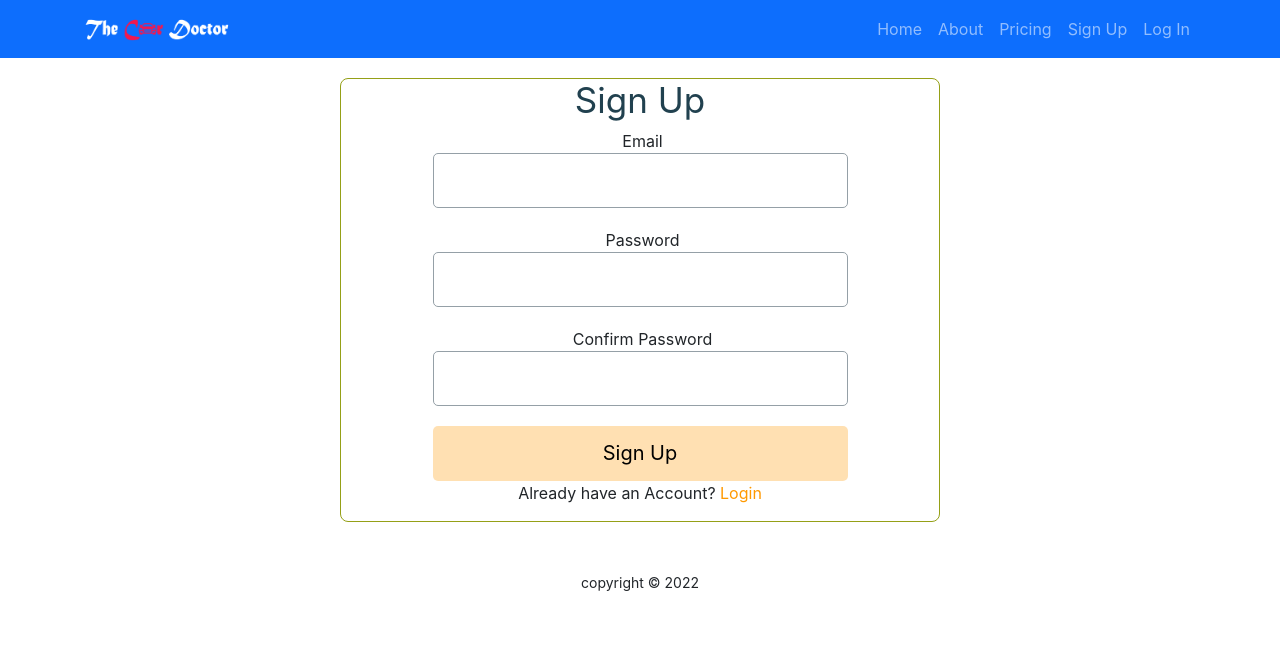
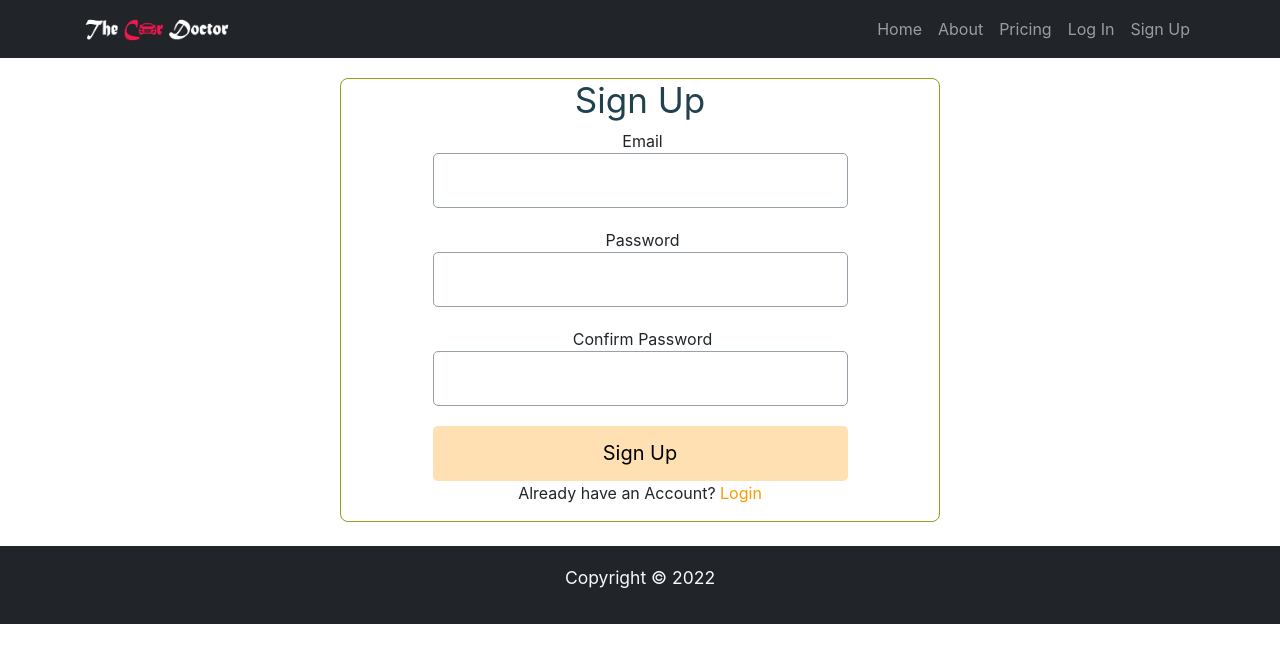
Before and after one commit to anamul01988/genius-car-services, a React (Create React App) app: page /signup in a window 1280 px wide. Shown: the top 662 px of the page. Built offline with nearby package versions, Linux system fonts and the light colour scheme; no server answers.

Commit message:
few style changed

```diff
--- a/src/Pages/Home/Expert/Expert.js
+++ b/src/Pages/Home/Expert/Expert.js
@@ -1,14 +1,15 @@
 import React from 'react';
+import { Link } from 'react-router-dom';
 
 const Expert = ({expert}) => {
     const {name, img}= expert;
     return (
-        <div className="card g-5 col-sm-12 col-md-6 col-lg-4" style={{width: "18rem"}}>
+        <div className="card g-3 m-2 col-sm-12 col-md-6 col-lg-4" style={{width: "18rem"}}>
         <img src={img} className="card-img-top" alt="..."/>
         <div className="card-body">
           <h5 className="card-title">{name}</h5>
           <p className="card-text">Some quick example text to build on the card title and make up the bulk of the card's content.</p>
-          <a href="#" className="btn btn-primary">Go somewhere</a>
+          <Link to="" className="btn btn-primary">View More</Link>
         </div>
       </div>
     );
--- a/src/Pages/Home/Experts/Experts.js
+++ b/src/Pages/Home/Experts/Experts.js
@@ -18,7 +18,7 @@ const Experts = () => {
     ]
     return (
         <div className='container '>
-            <h2 className='text-primary text-center mt-4'>Our experts</h2>
+            <h2 className='text-primary text-center mt-4 mb-3 fs-2'>Our experts</h2>
             <div className="row">
                 {
                     experts.map(expert => <Expert key={expert.id} expert={expert}></Expert>)
--- a/src/Pages/Home/Service/Service.css
+++ b/src/Pages/Home/Service/Service.css
@@ -1,6 +1,6 @@
 .service{
     border: 1px solid lightskyblue;
     border-radius: 10px;
-    padding-bottom: 10px;
+    /* padding-bottom: 10px; */
     text-align: center;
 }
--- a/src/Pages/Home/Service/Service.js
+++ b/src/Pages/Home/Service/Service.js
@@ -3,12 +3,12 @@ import './Service.css';
 const Service = ({service}) => {
     const {name, img, description, price }= service;
     return (
-        <div className='service'>
-            <img className='w-100' src={img} alt="img" />
-            <h3>{name}</h3>
-            <h5>{price}</h5>
+        <div className='service shadow rouded '>
+            <img className='w-100 ' src={img} alt="img" />
+            <h3 className='fs-5 pt-3'> {name}</h3>
+            <h5 className='text-dark'>Price: {price}</h5>
             <p><small>{description}</small></p>
-            <button className='btn btn-primary'>BooK: {name}</button>
+            <button className='btn btn-warning w-100'>Book For: {name}</button>
         </div>
     );
 };
--- a/src/Pages/Home/Services/Services.js
+++ b/src/Pages/Home/Services/Services.js
@@ -12,8 +12,8 @@ const Services = () => {
     return (
         <div className='container' >
            <div className="row">
-           <h1 className='text-primary text-center mt-5'>Our Services</h1>
-            <p>services: { services.length}</p>
+           <h1 className='text-primary text-center mt-5 mb-3 fs-2'>Our Services</h1>
+            {/* <p>services: { services.length}</p> */}
            <div className="services-container">
            {
                services.map(service => <Service key={service.id} service = {service}/>)
--- a/src/Pages/Shared/Footer/Footer.js
+++ b/src/Pages/Shared/Footer/Footer.js
@@ -4,9 +4,11 @@ const Footer = () => {
     const today = new Date();
     const year = today.getFullYear();
     return (
-        <div className='text-center mt-5'>
-            <p><small>copyright © {year}</small></p>
+      <div className="container-full bg-dark mt-4 py-3">
+            <div className='text-center text-light fs-5'>
+            <p><small>Copyright © {year}</small></p>
         </div>
+      </div>
     );
 };
 
--- a/src/Pages/Shared/Header/Header.js
+++ b/src/Pages/Shared/Header/Header.js
@@ -13,7 +13,7 @@ const Header = () => {
 
       <>
        <div className="container-full">
-       <Navbar bg="primary" variant="dark">
+       <Navbar bg="dark" variant="dark">
           <Container>
             <Navbar.Brand href="#home">
                <img src={logo} height="30" alt=""></img>
@@ -23,11 +23,14 @@ const Header = () => {
               <Nav.Link href="/about">About</Nav.Link>
               <Nav.Link href="">Pricing</Nav.Link>
               {/* <Nav.Link href="/login">Log In</Nav.Link> */}
-              <Nav.Link href="/signup">Sign Up</Nav.Link>
+              {/* <Nav.Link href="/signup">Sign Up</Nav.Link> */}
               {
                 user ?
                  <button onClick={logout}>Log out</button>:
-                <Nav.Link href="/login">Log In</Nav.Link>
+                 <>
+                    <Nav.Link href="/login">Log In</Nav.Link>
+                <Nav.Link href="/signup">Sign Up</Nav.Link>
+                 </>
               }
             </Nav>
           </Container>
```
